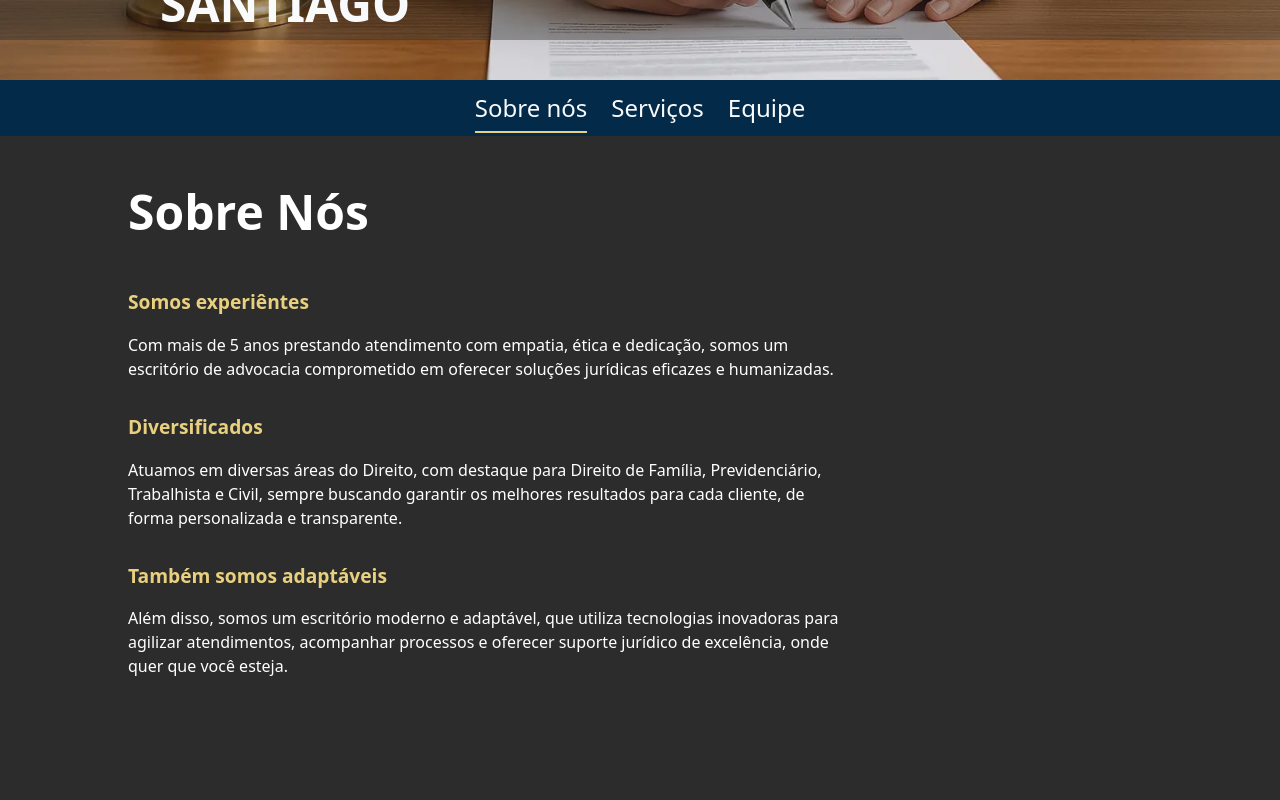
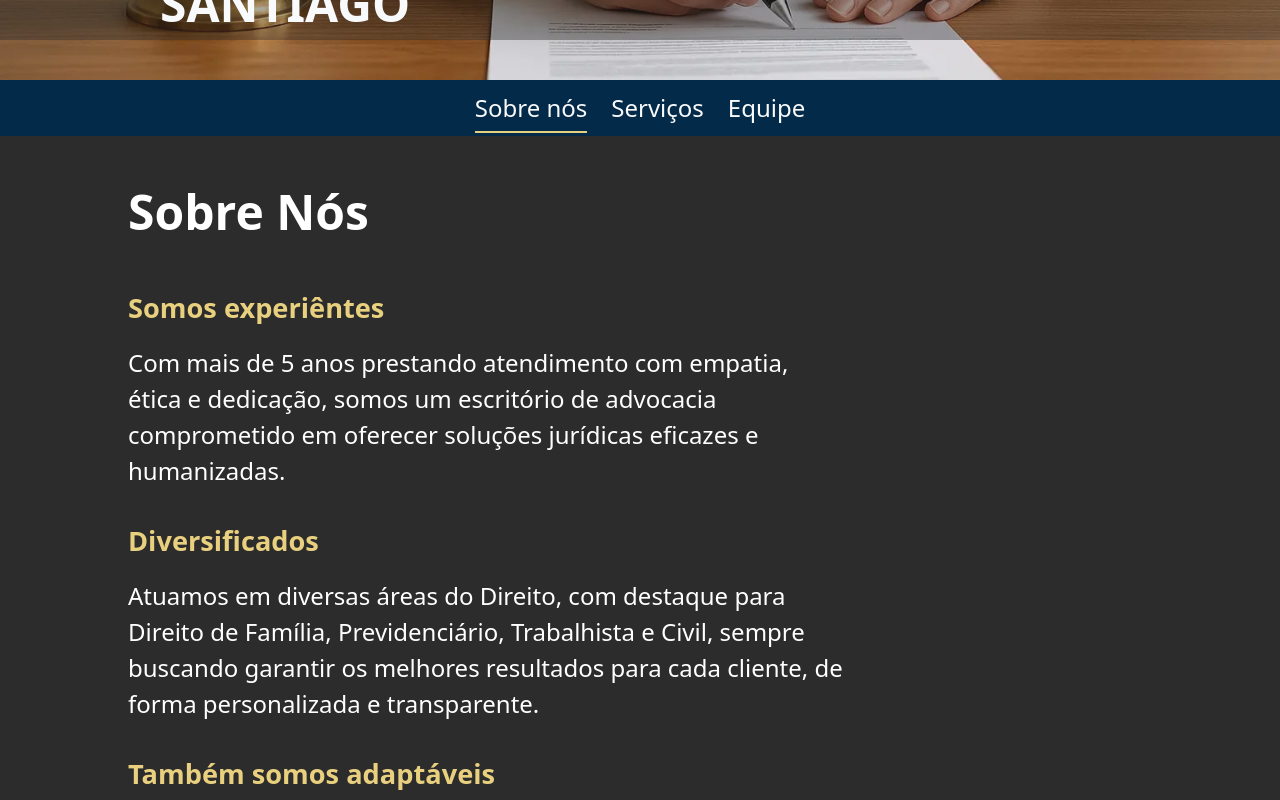
Before and after one commit to DavidSheltonSF/corporate-lawyer-website, a Next.js app: page / in a window 1280 px wide. Shown: the part 480-1280 px from the top of the page. Built offline with nearby package versions, Linux system fonts and the light colour scheme.

Commit message:
refactor('Sobre Nós' section): make subtitles higher on large screens

```diff
--- a/app/page.tsx
+++ b/app/page.tsx
@@ -54,11 +54,11 @@ export default function Home() {
               index={0}
               title="Sobre Nós"
               selectedSection={selectedSection}
-              additionalStyle="text-[1rem]"
+              additionalStyle="text-[1.5rem]"
             >
               <div className="flex flex-col gap-[32px] lg:w-[70%]">
                 <div className="flex flex-col gap-[16px]">
-                  <h3 className="text-[1.2rem] text-color-secondary font-bold">
+                  <h3 className="text-[1.7rem] text-color-secondary font-bold">
                     Somos experiêntes
                   </h3>
                   <p>
@@ -68,7 +68,7 @@ export default function Home() {
                   </p>
                 </div>
                 <div className="flex flex-col gap-[16px]">
-                  <h3 className="text-[1.2rem] text-color-secondary font-bold">Diversificados</h3>
+                  <h3 className="text-[1.7rem] ] text-color-secondary font-bold">Diversificados</h3>
                   <p>
                     Atuamos em diversas áreas do Direito, com destaque para Direito de Família,
                     Previdenciário, Trabalhista e Civil, sempre buscando garantir os melhores
@@ -76,7 +76,7 @@ export default function Home() {
                   </p>
                 </div>
                 <div className="flex flex-col gap-[16px]">
-                  <h3 className="text-[1.2rem] text-color-secondary font-bold">
+                  <h3 className="text-[1.7rem] text-color-secondary font-bold">
                     Também somos adaptáveis
                   </h3>
                   <p>
```
